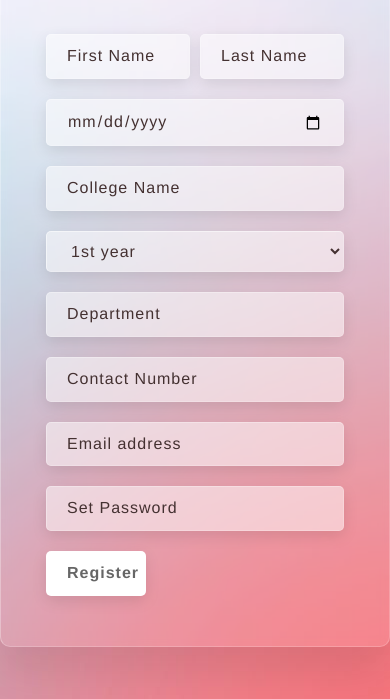
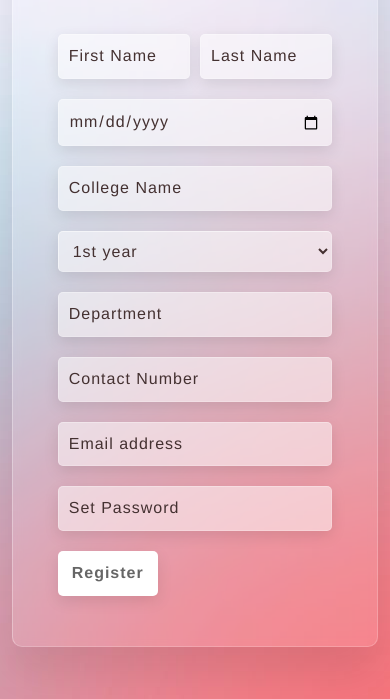
Before and after one commit to Neelima-git/Registration-form, a plain HTML site: page index.html in a window 390 px wide. Shown: the part 145-844 px from the top of the page. Drawn offline with nearby package versions, Linux system fonts and the light colour scheme.

Commit message:
Fixed padding and container width

```diff
--- a/style.css
+++ b/style.css
@@ -66,7 +66,7 @@ section{
     background: rgba(255,255,255,0.5);
     border: none;
     outline: none;
-    padding: 10px 20px;
+    padding: 10px 10px;
     border-radius: 5px;
     border: 1px solid rgba(255,255,255,0.3);
     border-right: 1px solid rgba(255,255,255,0.2);
@@ -82,7 +82,7 @@ section{
     background: rgba(255,255,255,0.5);
     border: none;
     outline: none;
-    padding: 10px 20px;
+    padding: 10px 10px;
     border-radius: 5px;
     border: 1px solid rgba(255,255,255,0.5);
     border-right: 1px solid rgba(255,255,255,0.2);
@@ -105,3 +105,9 @@ section{
     margin-bottom: 20px;
     font-weight: 600;
 }
+
+@media only screen and (max-width: 600px) {
+    .container{
+        width: 94%;
+    }
+}
```
